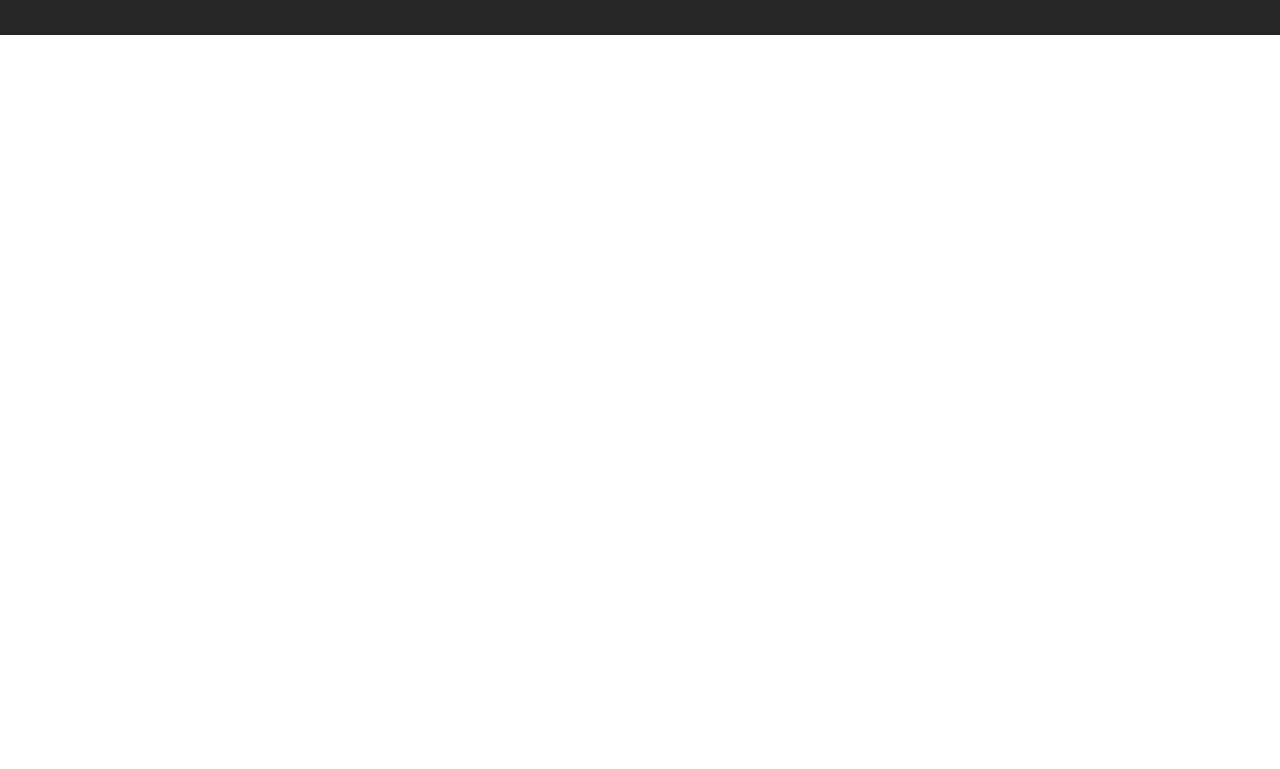
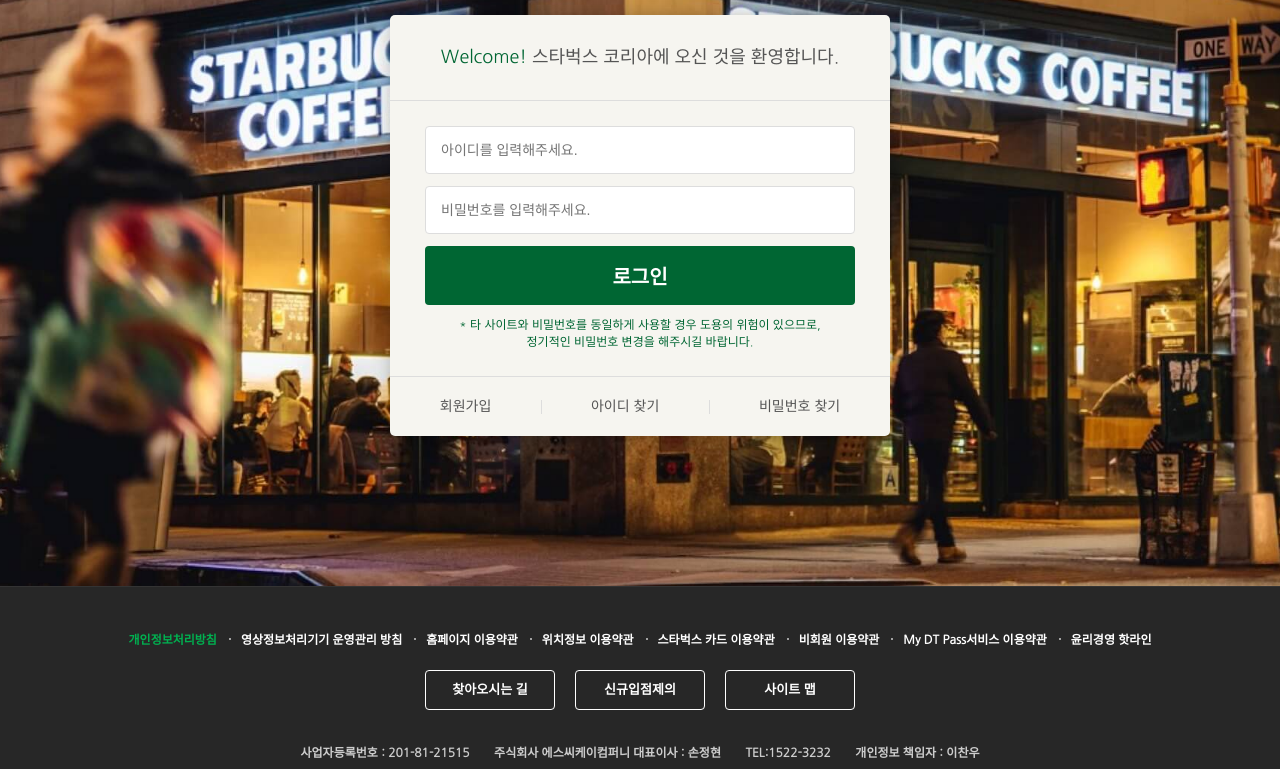
Before and after one commit to YSJ0210/starbucks, a plain HTML site: page signin/index.html in a window 1280 px wide. Shown: the part 272-1041 px from the top of the page. Before the commit the page ends 800 px from the top, so only its background shows below. Drawn offline with nearby package versions, Linux system fonts and the light colour scheme; a web font is replaced by a local one.

Commit message:
230320 로그인 페이지 완성

```diff
--- /dev/null
+++ b/css/signin.css
@@ -0,0 +1,111 @@
+@font-face {
+    font-family: 'GmarketSansMedium';
+    src: url('https://cdn.jsdelivr.net/gh/projectnoonnu/noonfonts_2001@1.1/GmarketSansMedium.woff') format('woff');
+    font-weight: normal;
+    font-style: normal;
+}
+@font-face {
+    font-family: 'LINESeedKR-Bd';
+    src: url('https://cdn.jsdelivr.net/gh/projectnoonnu/noonfonts_11-01@1.0/LINESeedKR-Bd.woff2') format('woff2');
+    font-weight: 700;
+    font-style: normal;
+}
+
+.signin{
+    margin-top: 120px;
+    padding: 100px 0 150px;
+    background-image: url('../images/signin_bg.jpg');
+    background-repeat: no-repeat;
+    background-position: center;
+    background-attachment: fixed;
+    background-size: cover;
+    font-family: 'Nanum Gothic', sans-serif;
+}
+
+.signin h1{
+    color: #fff;
+    font-size: 30px;
+    font-weight: 700;
+    text-align: center;
+    margin-bottom: 25px;
+}
+.signin .signin_card{
+    width: 500px;
+    background-color: #f6f5f0;
+    margin: 0 auto;
+    border-radius: 5px;
+    box-shadow: 2px 2px 20px rgba(0, 0, 0, 0.3);
+    color: #555;
+}
+
+
+.signin .signin_card form{
+    padding: 25px 35px;
+}
+
+.signin .signin_card h2{
+    text-align: center;
+    font-size: 18px;
+    padding: 30px 0;
+    border-bottom: 1px solid #ddd;
+}
+.signin .signin_card h2 span{
+    color: #006633;
+}
+.signin .signin_card input{
+    width: 100%;
+    margin-bottom: 12px;
+    padding: 15px;
+    border: 1px solid #ddd;
+    border-radius: 4px;
+    /*  outline : input박스를 눌렀을 때 나오는 선 */
+    outline: none;
+    box-sizing: border-box;
+    font-size: 14px;
+}
+.signin .signin_card input[type='submit']{
+    background-color: #006633;
+    color: #fff;
+    font-size: 20px;
+    font-weight: 600;
+    border: none;
+    cursor: pointer;
+}
+.signin .signin_card p{
+    font-size: 12px;
+    color: #006633;
+    text-align: center;
+}
+.signin .signin_card .actions{
+    display: flex;
+    border-top: 1px solid #ddd;
+    /* position: relative; */
+}
+.signin .signin_card .actions a{
+    color: #555;
+    /* flex-grow : 원하는 비율로 나열 */
+    flex-grow: 1;
+    text-align: center;
+    padding: 20px 0;
+    font-size: 14px;
+    position: relative;
+
+}
+.signin .signin_card .actions a:hover{
+    text-decoration: underline;
+}
+.signin .signin_card .actions a::before{
+    /* before,after는 content 필수!!  */
+    content: "";
+    width: 0.5px;
+    height: 14px;
+    background-color: #ddd;
+    display: block;
+    position: absolute;
+    top: 0;
+    bottom: 0;
+    margin: auto;
+}
+.signin .signin_card .actions a:first-child::before{
+    display: none;
+}
--- a/signin/index.html
+++ b/signin/index.html
@@ -24,6 +24,7 @@
 
     <!-- css 파일 불러오기(연결) -->
     <link rel="stylesheet" href="../css/common.css">
+    <link rel="stylesheet" href="../css/signin.css">
 
     <!-- cdn -->
     <!-- 데이터 색인,필터 등을 정리하기 위한 기능(lodash) -->
@@ -198,6 +199,30 @@
 
 
 
+    <!-- SIGNIN VISUAL  -->
+    <section id="body_layout" class="signin">
+        <h1>로그인</h1>
+        <div class="signin_card">
+            <h2><span>Welcome!</span> 스타벅스 코리아에 오신 것을 환영합니다.</h2>
+            <form>
+                <input type="text" name="" id="" placeholder="아이디를 입력해주세요.">
+                <input type="password" name="" id="" placeholder="비밀번호를 입력해주세요.">
+                <!-- 입력한 것을 다음 페이지로 넘김 -->
+                <input type="submit" value="로그인">
+                <p>
+                    * 타 사이트와 비밀번호를 동일하게 사용할 경우 도용의 위험이 있으므로, <br>정기적인 비밀번호 변경을 해주시길 바랍니다.
+                </p>
+            </form>
+            <div class="actions">
+                <a href="javascript:void(0)">회원가입</a>
+                <a href="javascript:void(0)">아이디 찾기</a>
+                <a href="javascript:void(0)">비밀번호 찾기</a>
+            </div>
+        </div>
+    </section>
+
+
+
 
 
 
```
